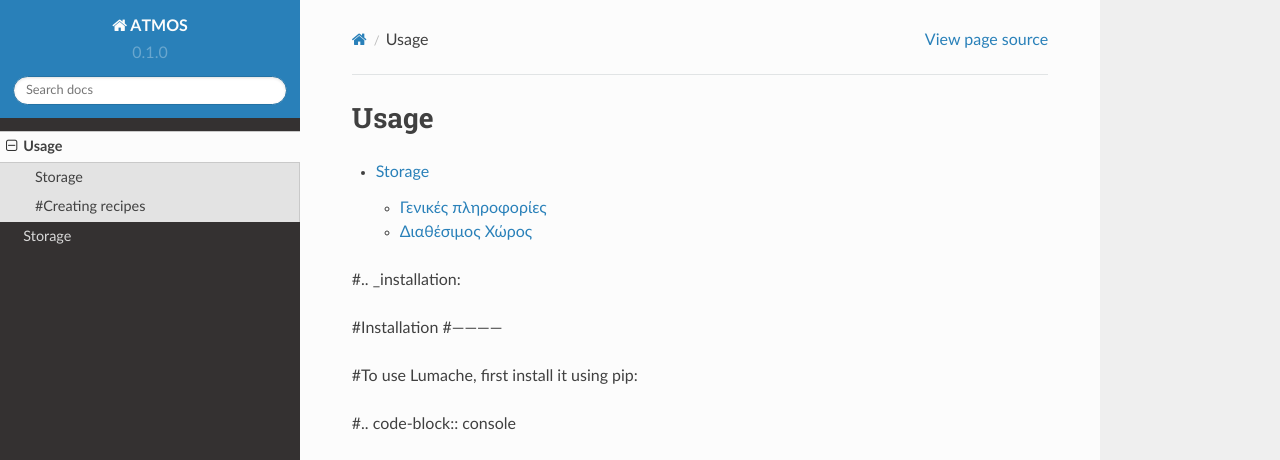
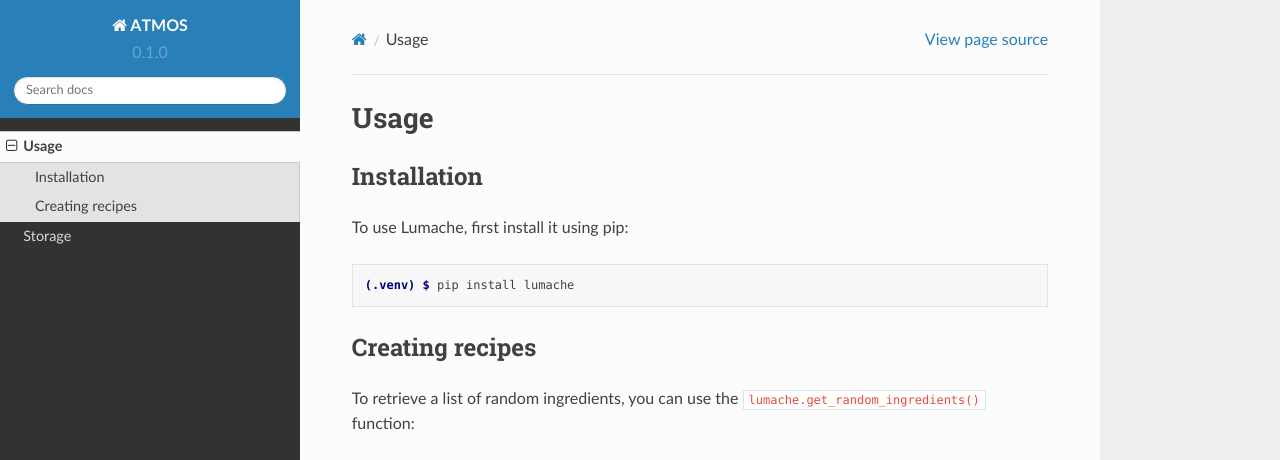
Before and after one commit to ATMOS-LAP/TechME-LAP, a Sphinx documentation site: the page built from docs/source/usage.rst, in a window 1280 px wide and 1095 px high. Shown: the top 460 px of the window. Built offline with Sphinx 7.4.7 and the Read the Docs theme 2.0.0, drawn with Linux system fonts in a browser that asks for light colours; pages that are not in the unit, such as notebooks, are missing from menus; some of the changed text lies outside the part shown; grey boxes are pictures that could not be loaded.

Commit message:
Update usage.rst

```diff
--- a/docs/source/usage.rst
+++ b/docs/source/usage.rst
@@ -1,37 +1,33 @@
 Usage
-=====
+======
 
-.. toctree::
+.. _installation:
 
-   Storage
+Installation
+------------
 
-#.. _installation:
+To use Lumache, first install it using pip:
 
-#Installation
-#------------
+.. code-block:: console
 
-#To use Lumache, first install it using pip:
+   (.venv) $ pip install lumache
 
-#.. code-block:: console
-
-#   (.venv) $ pip install lumache
-
-#Creating recipes
+Creating recipes
 ----------------
 
-#To retrieve a list of random ingredients,
-#you can use the ``lumache.get_random_ingredients()`` function:
+To retrieve a list of random ingredients,
+you can use the ``lumache.get_random_ingredients()`` function:
 
-#.. autofunction:: lumache.get_random_ingredients
+.. autofunction:: lumache.get_random_ingredients
 
-#The ``kind`` parameter should be either ``"meat"``, ``"fish"``,
-#or ``"veggies"``. Otherwise, :py:func:`lumache.get_random_ingredients`
-#will raise an exception.
+The ``kind`` parameter should be either ``"meat"``, ``"fish"``,
+or ``"veggies"``. Otherwise, :py:func:`lumache.get_random_ingredients`
+will raise an exception.
 
-#.. autoexception:: lumache.InvalidKindError
+.. autoexception:: lumache.InvalidKindError
 
-#For example:
+For example:
 
-#>>> import lumache
-#>>> lumache.get_random_ingredients()
-#['shells', 'gorgonzola', 'parsley']
+>>> import lumache
+>>> lumache.get_random_ingredients()
+['shells', 'gorgonzola', 'parsley']
```
